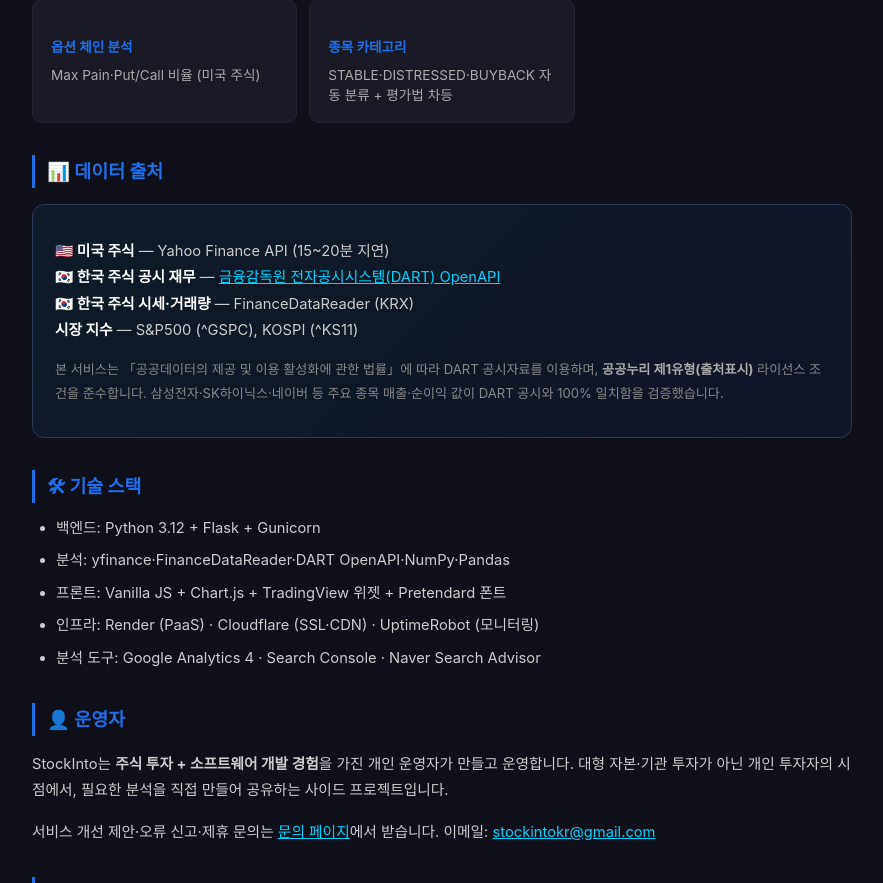
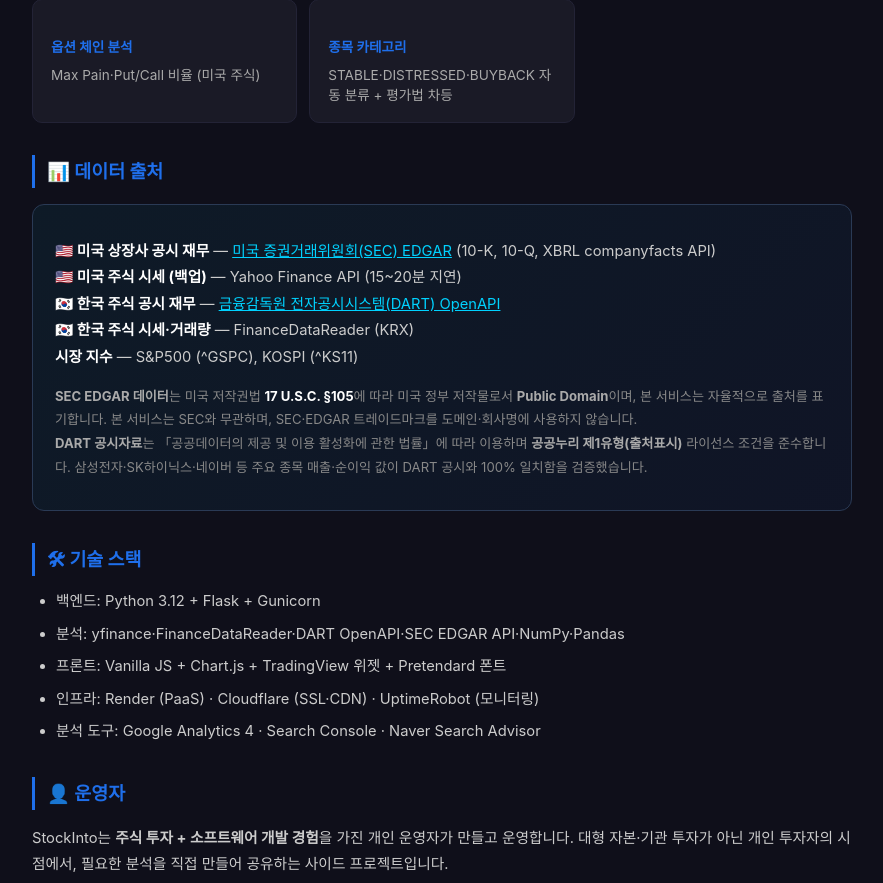
Before and after one commit to peelgyu/stock-screener, a Flask app: page /about in a window 1280 px wide. Shown: the part 1313-2196 px from the top of the page, without its empty margins (198-1081 px from the left). Run offline with Flask 3, Linux system fonts and the light colour scheme.

Commit message:
📜 SEC EDGAR 출처 표기 4곳 추가 (Public Domain 명시)

```diff
--- a/static/sw.js
+++ b/static/sw.js
@@ -1,6 +1,6 @@
-// StockInto Service Worker - v27 (SEC EDGAR 통합 — 미국 종목 N/A 이슈 해결, yfinance 백업)
+// StockInto Service Worker - v28 (SEC EDGAR 출처 표기 추가 — index/contact/terms/about 4곳)
 // 메인 HTML은 캐시 안 함 (항상 최신 JS/CSS 받도록)
-const CACHE_NAME = 'stockinto-v27';
+const CACHE_NAME = 'stockinto-v28';
 const STATIC_ASSETS = [
   '/static/manifest.json',
   '/static/icon-192.png',
--- a/templates/about.html
+++ b/templates/about.html
@@ -135,13 +135,15 @@
         <h2>📊 데이터 출처</h2>
         <div class="data-card">
             <p>
-                <strong>🇺🇸 미국 주식</strong> — Yahoo Finance API (15~20분 지연)<br>
+                <strong>🇺🇸 미국 상장사 공시 재무</strong> — <a href="https://www.sec.gov/edgar" target="_blank" rel="noopener">미국 증권거래위원회(SEC) EDGAR</a> (10-K, 10-Q, XBRL companyfacts API)<br>
+                <strong>🇺🇸 미국 주식 시세 (백업)</strong> — Yahoo Finance API (15~20분 지연)<br>
                 <strong>🇰🇷 한국 주식 공시 재무</strong> — <a href="https://opendart.fss.or.kr" target="_blank" rel="noopener">금융감독원 전자공시시스템(DART) OpenAPI</a><br>
                 <strong>🇰🇷 한국 주식 시세·거래량</strong> — FinanceDataReader (KRX)<br>
                 <strong>시장 지수</strong> — S&P500 (^GSPC), KOSPI (^KS11)
             </p>
             <p style="margin-top:10px;color:#888;font-size:0.82rem;">
-                본 서비스는 「공공데이터의 제공 및 이용 활성화에 관한 법률」에 따라 DART 공시자료를 이용하며, <strong style="color:#aaa;">공공누리 제1유형(출처표시)</strong> 라이선스 조건을 준수합니다.
+                <strong style="color:#aaa;">SEC EDGAR 데이터</strong>는 미국 저작권법 <strong>17 U.S.C. §105</strong>에 따라 미국 정부 저작물로서 <strong style="color:#aaa;">Public Domain</strong>이며, 본 서비스는 자율적으로 출처를 표기합니다. 본 서비스는 SEC와 무관하며, SEC·EDGAR 트레이드마크를 도메인·회사명에 사용하지 않습니다.<br>
+                <strong style="color:#aaa;">DART 공시자료</strong>는 「공공데이터의 제공 및 이용 활성화에 관한 법률」에 따라 이용하며 <strong style="color:#aaa;">공공누리 제1유형(출처표시)</strong> 라이선스 조건을 준수합니다.
                 삼성전자·SK하이닉스·네이버 등 주요 종목 매출·순이익 값이 DART 공시와 100% 일치함을 검증했습니다.
             </p>
         </div>
@@ -149,7 +151,7 @@
         <h2>🛠 기술 스택</h2>
         <ul>
             <li>백엔드: Python 3.12 + Flask + Gunicorn</li>
-            <li>분석: yfinance·FinanceDataReader·DART OpenAPI·NumPy·Pandas</li>
+            <li>분석: yfinance·FinanceDataReader·DART OpenAPI·SEC EDGAR API·NumPy·Pandas</li>
             <li>프론트: Vanilla JS + Chart.js + TradingView 위젯 + Pretendard 폰트</li>
             <li>인프라: Render (PaaS) · Cloudflare (SSL·CDN) · UptimeRobot (모니터링)</li>
             <li>분석 도구: Google Analytics 4 · Search Console · Naver Search Advisor</li>
--- a/templates/terms.html
+++ b/templates/terms.html
@@ -67,6 +67,8 @@
         <h2>제3조 (데이터 정확성·지연·출처)</h2>
         <ul>
             <li>주가 데이터는 제3자 데이터 제공사(Yahoo Finance, FinanceDataReader 등)로부터 수집되며, 일반적으로 <strong>15~20분 지연</strong>되어 표시됩니다.</li>
+            <li>미국 상장기업의 공시 재무제표는 <strong>미국 증권거래위원회(SEC) EDGAR</strong>를 통해 수집됩니다. (<a href="https://www.sec.gov/edgar" target="_blank" rel="noopener">www.sec.gov/edgar</a>)</li>
+            <li>SEC EDGAR 데이터는 미국 저작권법 <strong>17 U.S.C. §105</strong>에 따라 미국 정부 저작물로서 <strong>Public Domain</strong>이며, 본 서비스는 자율적으로 출처를 표기합니다. SEC, EDGAR 등 트레이드마크는 본 서비스의 도메인·회사명에 사용되지 않으며, 본 서비스는 SEC와 무관합니다.</li>
             <li>한국 상장기업의 공시 재무제표는 <strong>금융감독원 전자공시시스템(DART) OpenAPI</strong>를 통해 수집됩니다. (<a href="https://opendart.fss.or.kr" target="_blank" rel="noopener">opendart.fss.or.kr</a>)</li>
             <li>본 서비스는 「공공데이터의 제공 및 이용 활성화에 관한 법률」에 따라 DART 공시자료를 이용하며, <strong>공공누리 제1유형(출처표시)</strong> 라이선스 조건을 준수합니다.</li>
             <li>데이터 오류, 누락, 지연으로 인한 손실에 대해 본 서비스는 책임지지 않습니다.</li>
```
Also changed, not shown: templates/contact.html (+4 -3 lines), templates/index.html (+4 -4 lines).
